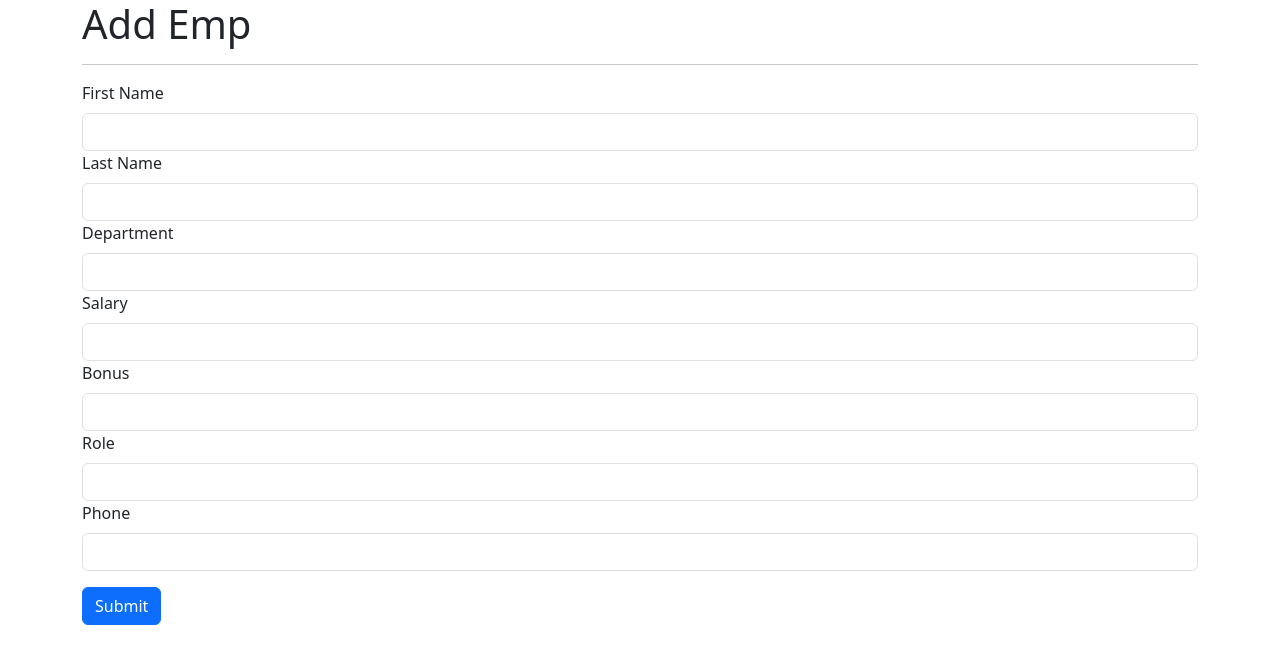
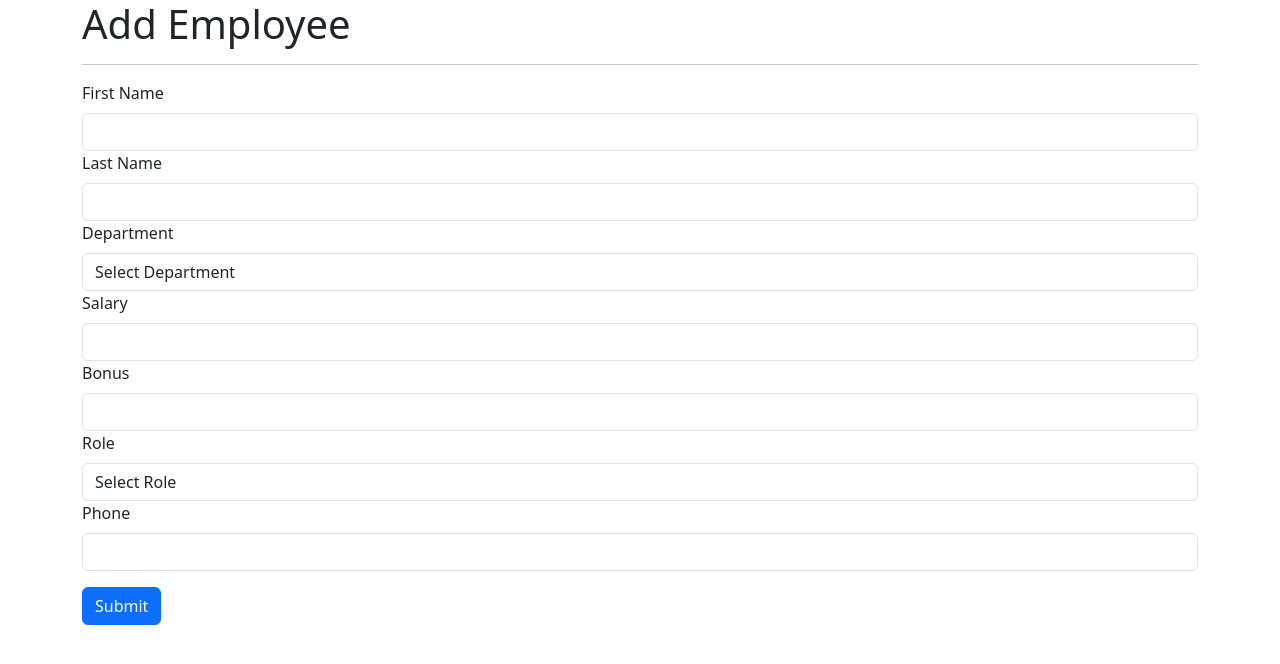
Before and after one commit to BiMalxMe/DjangoEmpApp, a Django app: page /add_emp in a window 1280 px wide. Shown: the top 664 px of the page. Run offline with Django 5.2, Linux system fonts and the light colour scheme.

Commit message:
AddedDropdownToshowDeptAndRolesWhichAreInObjects

```diff
--- a/emp_app/templates/add_emp.html
+++ b/emp_app/templates/add_emp.html
@@ -3,52 +3,59 @@
   <head>
     <meta charset="utf-8">
     <meta name="viewport" content="width=device-width, initial-scale=1">
-    <title>Bootstrap demo</title>
-    <link href="https://cdn.jsdelivr.net/npm/bootstrap@5.3.3/dist/css/bootstrap.min.css" rel="stylesheet" integrity="sha384-QWTKZyjpPEjISv5WaRU9OFeRpok6YctnYmDr5pNlyT2bRjXh0JMhjY6hW+ALEwIH" crossorigin="anonymous">
+    <title>Add Employee</title>
+    <link href="https://cdn.jsdelivr.net/npm/bootstrap@5.3.3/dist/css/bootstrap.min.css" rel="stylesheet">
   </head>
   <body>
     <div class="container">
-        <h1>Add  Emp</h1><hr>
+        <h1>Add Employee</h1><hr>
         <form method="POST" action="/add_emp">
           {% csrf_token %}
 
           <div class="mb-3">
             <!-- First Name -->
             <label for="first_name" class="form-label">First Name</label>
-            <input type="text" class="form-control" id="first_name" name="first_name" value="{{ first_name }}" required>
+            <input type="text" class="form-control" id="first_name" name="first_name" required>
 
             <!-- Last Name -->
             <label for="last_name" class="form-label">Last Name</label>
-            <input type="text" class="form-control" id="last_name" name="last_name" value="{{ last_name }}" required>
+            <input type="text" class="form-control" id="last_name" name="last_name" required>
 
-            <!-- Department -->
+            <!-- Department Dropdown -->
             <label for="dept" class="form-label">Department</label>
-            <input type="text" class="form-control" id="dept" name="dept" value="{{ dept }}" required>
+            <select class="form-control" id="dept" name="dept" required>
+                <option value="">Select Department</option>
+                {% for dept in departments %}
+                    <option value="{{ dept.id }}">{{ dept.name }}</option>
+                {% endfor %}
+            </select>
 
             <!-- Salary -->
             <label for="salary" class="form-label">Salary</label>
-            <input type="number" class="form-control" id="salary" name="salary" value="{{ salary }}" required>
+            <input type="number" class="form-control" id="salary" name="salary" required>
 
             <!-- Bonus -->
             <label for="bonus" class="form-label">Bonus</label>
-            <input type="number" class="form-control" id="bonus" name="bonus" value="{{ bonus }}" required>
+            <input type="number" class="form-control" id="bonus" name="bonus" required>
 
-            <!-- Role -->
+            <!-- Role Dropdown -->
             <label for="role" class="form-label">Role</label>
-            <input type="text" class="form-control" id="role" name="role" value="{{ role }}" required>
+            <select class="form-control" id="role" name="role" required>
+                <option value="">Select Role</option>
+                {% for r in roles %}
+                    <option value="{{ r.id }}">{{ r.name }}</option>
+                {% endfor %}
+            </select>
 
             <!-- Phone -->
             <label for="phone" class="form-label">Phone</label>
-            <input type="text" class="form-control" id="phone" name="phone" value="{{ phone }}" required>
-
+            <input type="text" class="form-control" id="phone" name="phone" required>
           </div>
 
           <button type="submit" class="btn btn-primary">Submit</button>
         </form>
+    </div>
 
-
-
-    </div>
-    <script src="https://cdn.jsdelivr.net/npm/bootstrap@5.3.3/dist/js/bootstrap.bundle.min.js" integrity="sha384-YvpcrYf0tY3lHB60NNkmXc5s9fDVZLESaAA55NDzOxhy9GkcIdslK1eN7N6jIeHz" crossorigin="anonymous"></script>
+    <script src="https://cdn.jsdelivr.net/npm/bootstrap@5.3.3/dist/js/bootstrap.bundle.min.js"></script>
   </body>
 </html>
--- a/emp_app/views.py
+++ b/emp_app/views.py
@@ -1,6 +1,7 @@
 from django.shortcuts import render,HttpResponse
 from .models import Employee,Role,Department
 from datetime import datetime
+from django.db.models import Q
 
 # Create your views here.
 
@@ -57,4 +58,23 @@ def remove_emp(request,emp_id):
     return render(request,"remove_emp.html",context)
 
 def filter_emp(request):
-    return render(request,"filter_emp.html")
+    if request.method=="POST":
+        name = request.POST['name']
+        dept = request.POST['dept']
+        role = request.POST['role']
+        emps = Employee.objects.all()
+        if name:
+            emps = emps.filter(Q(first_name__icontains =name) | Q(last_name__icontains = name))#icontains le sabi small big case wala dekhauxa
+        if dept:
+            emps = emps.filter(dept__name =dept)
+        if role:
+            emps = emps.filter(role__name = role)
+
+        context = {
+            "emps" : emps
+        }
+        return render(request,"view_all_emp.html",context)
+    elif request.method == "GET":
+        return render(request,"filter_emp.html")
+    else:
+        return HttpResponse("Something Went Wrong")
```
